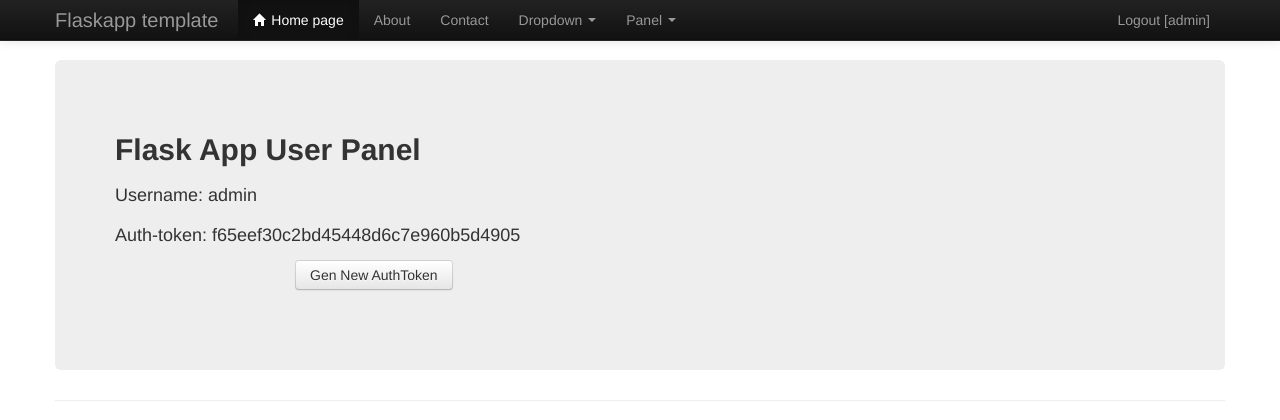
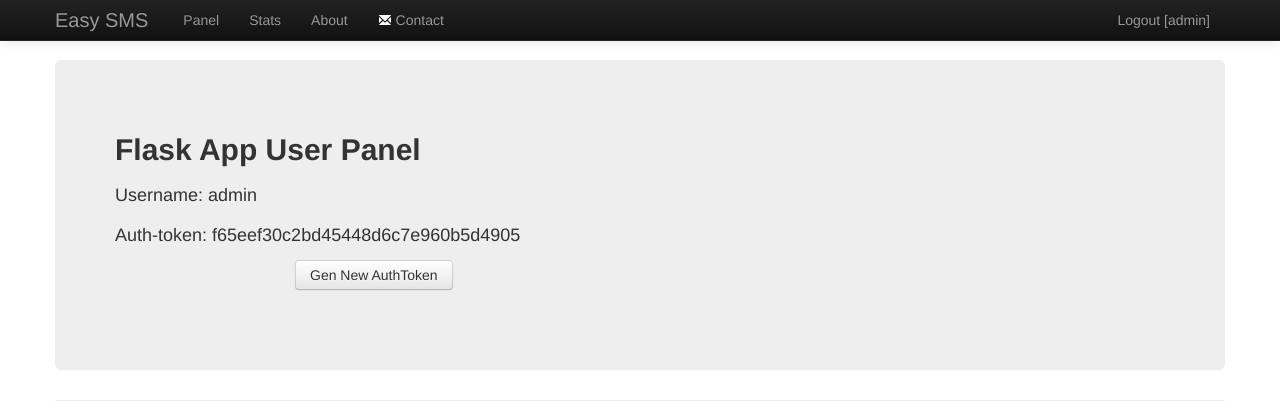
Before and after one commit to rrguardo/smr, a Flask app: page /user/panel/ in a window 1280 px wide. Shown: the top 420 px of the page. Run offline with Flask 2, Linux system fonts and the light colour scheme; a user stored in the database is signed in; some libraries are stand-ins or nearby versions.

Commit message:
small html updates

```diff
--- a/flaskapp/templates/base_layout.html
+++ b/flaskapp/templates/base_layout.html
@@ -46,42 +46,25 @@
 <div class="navbar navbar-inverse navbar-fixed-top">
       <div class="navbar-inner">
         <div class="container">
-          <a class="btn btn-navbar" data-toggle="collapse" data-target=".nav-collapse">
-            <span class="icon-bar"></span>
-            <span class="icon-bar"></span>
-            <span class="icon-bar"></span>
+
+          <a class="brand" href="{{ url_for('index') }}">
+              {{ gettext('Easy SMS') }}
           </a>
-          <a class="brand" href="#">{{ gettext('Flaskapp template') }}</a>
+
           <div class="nav-collapse collapse">
             <ul class="nav">
-              <li class="active"><a href="{{ url_for('index') }}"><i class="icon-home icon-white"></i>
-              {{ gettext('Home page') }}</a></li>
-
-              <li><a href="#about">About</a></li>
-              <li><a href="#contact">Contact</a></li>
-              <li class="dropdown">
-                <a href="#" class="dropdown-toggle" data-toggle="dropdown">Dropdown <b class="caret"></b></a>
-                <ul class="dropdown-menu">
-                  <li><a href="#">Action</a></li>
-                  <li><a href="#">Another action</a></li>
-                  <li><a href="#">Something else here</a></li>
-                  <li class="divider"></li>
-                  <li class="nav-header">Nav header</li>
-                  <li><a href="#">Separated link</a></li>
-                  <li><a href="#">One more separated link</a></li>
-                </ul>
-              </li>
-
 
              {% if current_user.is_authenticated %}
-              <li class="dropdown">
-                <a href="#" class="dropdown-toggle" data-toggle="dropdown">Panel <b class="caret"></b></a>
-                <ul class="dropdown-menu">
-                  <li><a href="{{ url_for('user.panel') }}">Go Panel</a></li>
+                  <li><a href="{{ url_for('user.panel') }}">Panel</a></li>
                   <li><a href="{{ url_for('user.stats') }}">Stats</a></li>
-                </ul>
-              </li>
             {% endif %}
+
+            <li><a href="#about">About</a></li>
+            <li>
+            <a href="#contact"><i class="icon-envelope icon-white"></i>
+            Contact
+            </a></li>
+
 
             </ul>
             <ul class="nav pull-right" >
```
